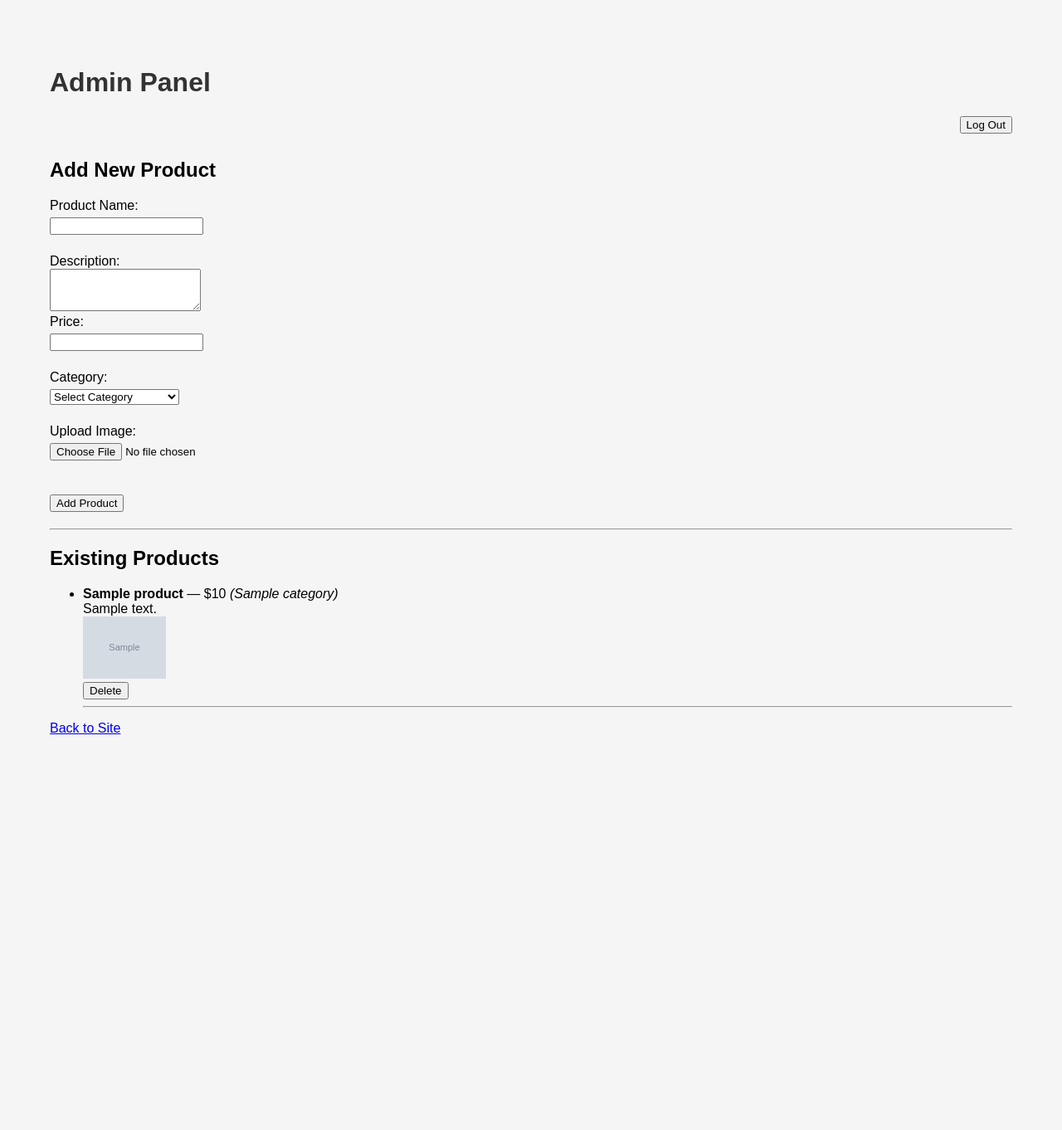
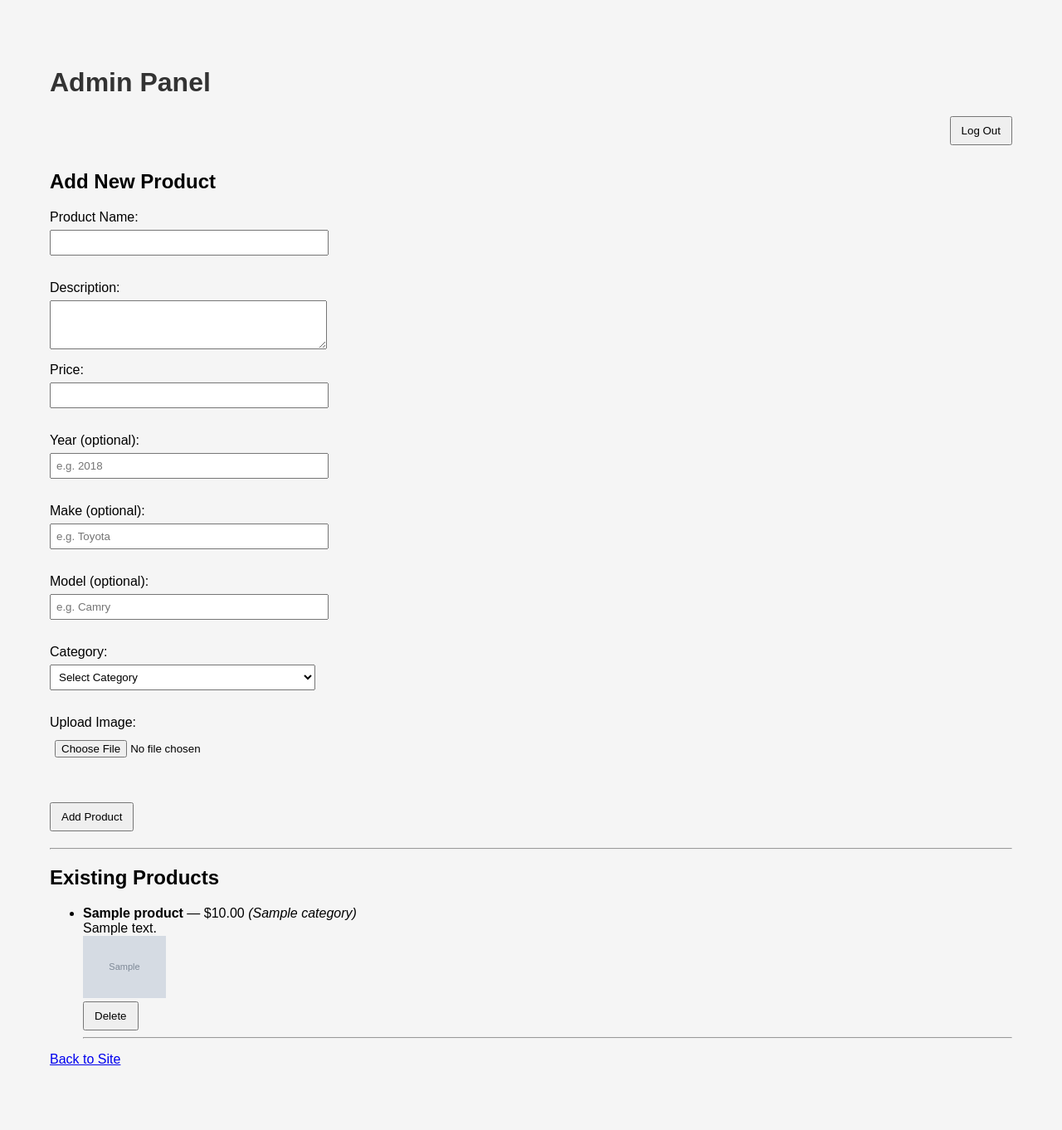
Before and after one commit to afr117/bussiness, a Flask app: template templates/admin_panel.html in a window 1280 px wide. Shown: the whole page at 83% size. Before the commit the page ends 885 px from the top, so only its background shows below. Run offline with Flask 3, Linux system fonts and the light colour scheme; the template is opened without the code that fills it: most values are stand-ins (such as "Sample title", 1, 10 or a date in 2020); grey boxes marked "Sample" are stand-in pictures.

Commit message:
Update admin_panel.html

```diff
--- a/templates/admin_panel.html
+++ b/templates/admin_panel.html
@@ -8,27 +8,21 @@
   <meta name="theme-color" content="#0d6efd">
   <link rel="stylesheet" href="{{ url_for('static', filename='styles.css') }}">
   <style>
-    body {
-        font-family: Arial, sans-serif;
-        margin: 40px;
-        background-color: #f5f5f5;
-    }
-    .admin-container {
-        margin-top: 30px;
-    }
+    body { font-family: Arial, sans-serif; margin: 40px; background-color: #f5f5f5; }
+    .admin-container { margin-top: 30px; }
+    input, textarea, select { padding: 6px; margin: 6px 0 12px; width: 320px; max-width: 100%; }
+    button { padding: 8px 12px; }
   </style>
 </head>
 <body>
 
   <h1>Admin Panel</h1>
 
-  <!-- Log Out Button -->
   <form action="{{ url_for('admin_logout') }}" method="get" style="text-align:right;">
       <button type="submit">Log Out</button>
   </form>
 
   <div class="admin-container">
-    <!-- Add New Product Form -->
     <h2>Add New Product</h2>
     {% set preset_cats = ["Buy Parts","Wheels & Tires","Electrical Components","Interior Parts"] %}
     <form action="{{ url_for('add_product') }}" method="post" enctype="multipart/form-data">
@@ -41,16 +35,22 @@
         <label>Price:</label><br>
         <input type="number" name="price" step="0.01" required><br>
 
+        <!-- Optional helpers if you want to store Y/M/M on products -->
+        <label>Year (optional):</label><br>
+        <input type="text" name="year" placeholder="e.g. 2018"><br>
+
+        <label>Make (optional):</label><br>
+        <input type="text" name="make" placeholder="e.g. Toyota"><br>
+
+        <label>Model (optional):</label><br>
+        <input type="text" name="model" placeholder="e.g. Camry"><br>
+
         <label>Category:</label><br>
         <select name="category" required>
             <option value="">Select Category</option>
-
-            <!-- preset categories first -->
             {% for c in preset_cats %}
               <option value="{{ c }}">{{ c }}</option>
             {% endfor %}
-
-            <!-- rest from backend, avoiding duplicates -->
             {% for c in categories %}
               {% if c not in preset_cats %}
                 <option value="{{ c }}">{{ c }}</option>
@@ -66,21 +66,18 @@
 
     <hr>
 
-    <!-- Existing Products -->
     <h2>Existing Products</h2>
     {% if products %}
         <ul>
         {% for product in products %}
             <li>
-                <strong>{{ product.name }}</strong> — ${{ product.price }}
-                {% if product.category %} <em>({{ product.category }})</em> {% endif %}
-                <br>
+                <strong>{{ product.name }}</strong>
+                {% if product.price is not none %} — ${{ '%.2f'|format(product.price) }}{% endif %}
+                {% if product.category %} <em>({{ product.category }})</em> {% endif %}<br>
                 {{ product.description }}<br>
                 {% if product.image %}
-                    <img src="{{ url_for('static', filename='uploads/' ~ product.image) }}" width="100"><br>
+                    <img src="{{ product.image }}" width="100" alt="product image"><br>
                 {% endif %}
-
-                <!-- Delete Button -->
                 <form action="{{ url_for('delete_product', index=loop.index0) }}" method="post" style="display:inline">
                     <button type="submit" onclick="return confirm('Delete this product?')">Delete</button>
                 </form>
@@ -92,7 +89,6 @@
         <p>No products added yet.</p>
     {% endif %}
 
-    <!-- Back to Home -->
     <p><a href="{{ url_for('home') }}">Back to Site</a></p>
   </div>
 
```
